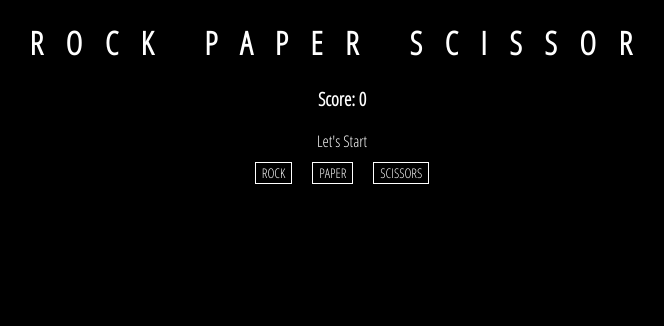
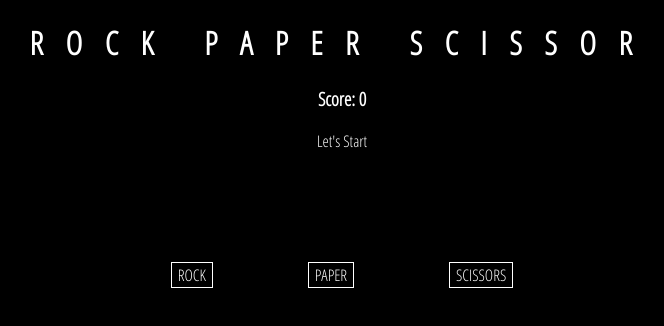
Before and after one commit to DantrazTrev/rpc, a React (Create React App) app: page / in a window 1280 px wide. Both pictures are taken after a click on the button "START". Shown: the top 326 px of the page, without its empty margins (298-962 px from the left). Built offline with nearby package versions, Linux system fonts and the light colour scheme.

Commit message:
Bug fixes

```diff
--- a/src/App.tsx
+++ b/src/App.tsx
@@ -15,19 +15,22 @@ function App() {
   useEffect(()=>{
     setTimeout(()=>{
         setLoading(false)
-        const newScore = score + ScoreAdder(currentMove,houseMove)
-        updateScore(newScore)
     },1000)
+
     return (()=>{setLoading(true)})
-},[currentMove,round])
+},[round])
 
-  useEffect(()=>{
-    setHouseMove(houseMovePicker())
-  },[round])
+useEffect(()=>{
+  const newScore = score + ScoreAdder(currentMove,houseMove)
+  console.log(newScore)
+  updateScore(newScore)
+},[round])
+
 
   const NextMove = (move:string) =>{
+    setMove(move)
+    setHouseMove(houseMovePicker())
     setRound(round+1)
-    setMove(move)
   }
 
 
--- a/src/Heading.tsx
+++ b/src/Heading.tsx
@@ -2,7 +2,7 @@ import React from 'react';
 const Heading = (props:IProps) =>{
 
     return (<><h1 className="heading">ROCK PAPER SCISSOR </h1>
-            <h3>Score: {props.score}</h3></>
+          <h3>Score: {props.loading ? "" :props.score} </h3></>
         )
 }
 
--- a/src/PlayArea.tsx
+++ b/src/PlayArea.tsx
@@ -1,7 +1,8 @@
 import React, { useEffect, useState } from 'react';
 
 const PlayArea = (props:Moves) =>{
-    const Lo = props.loading ? "" : (props.move +' vs ' +props.house)
+
+    const Lo = props.loading ? "3 2 1..." : (props.move +' vs ' +props.house)
     return (
         <div >{props.round === 0? "Let's Start" : Lo } </div>)
 }
--- a/src/index.css
+++ b/src/index.css
@@ -14,6 +14,7 @@ body {
 .btn{
   font-weight: 100;
   margin: 10px;
+  font-size: 1rem;
   font-family: 'Open Sans Condensed', sans-serif;
   background-color: rgba(240, 248, 255, 0);
   border: 1px solid rgb(255, 255, 255);
@@ -42,3 +43,13 @@ body {
   background-color: white;
   color:black;
 }
+
+.btns {
+  width: 40%;
+  margin: auto;
+  display: flex;
+  justify-content: space-evenly;
+  margin-top: 100px;
+
+
+}
--- a/src/utils/index.js
+++ b/src/utils/index.js
@@ -3,14 +3,18 @@
 export const ScoreAdder = (myChoice,house) =>{
     if (myChoice === "Rock" && house === "Scissors") {
         return 1
-      } else if (myChoice === "Rock" && house === "Paper") {
+      }
+      else if (myChoice === "Scissors" && house === "Rock") {
+        return -1
+      }
+      else if (myChoice === "Rock" && house === "Paper") {
+        return -1
+      }
+      else if (myChoice === "Paper" && house === "Rock") {
         return 1
-      } else if (myChoice === "Scissors" && house === "Paper") {
+      }
+       else if (myChoice === "Scissors" && house === "Paper") {
         return 1
-      } else if (myChoice === "Scissors" && house === "Rock") {
-        return -1
-      } else if (myChoice === "Paper" && house === "Rock") {
-        return -1
       } else if (myChoice === "Paper" && house === "Scissors") {
         return -1
       } else {
```
